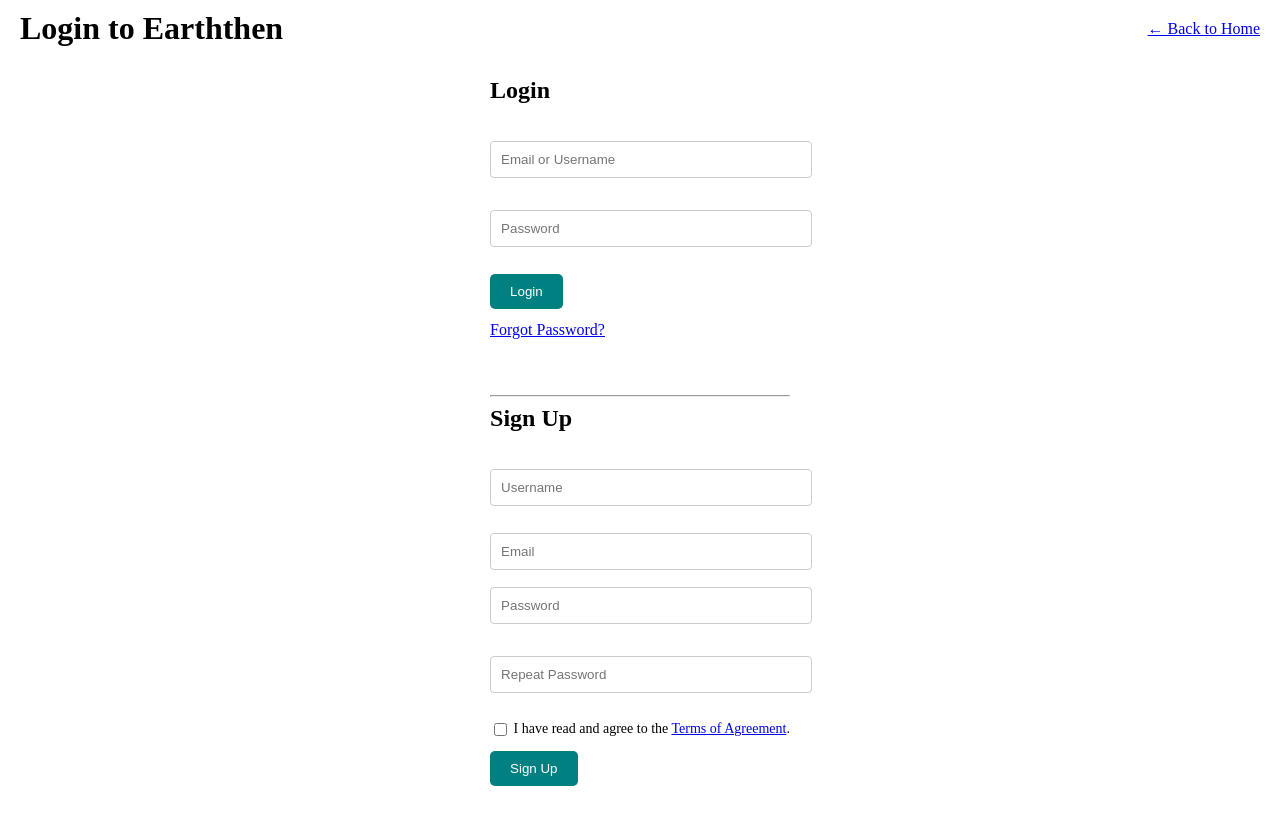
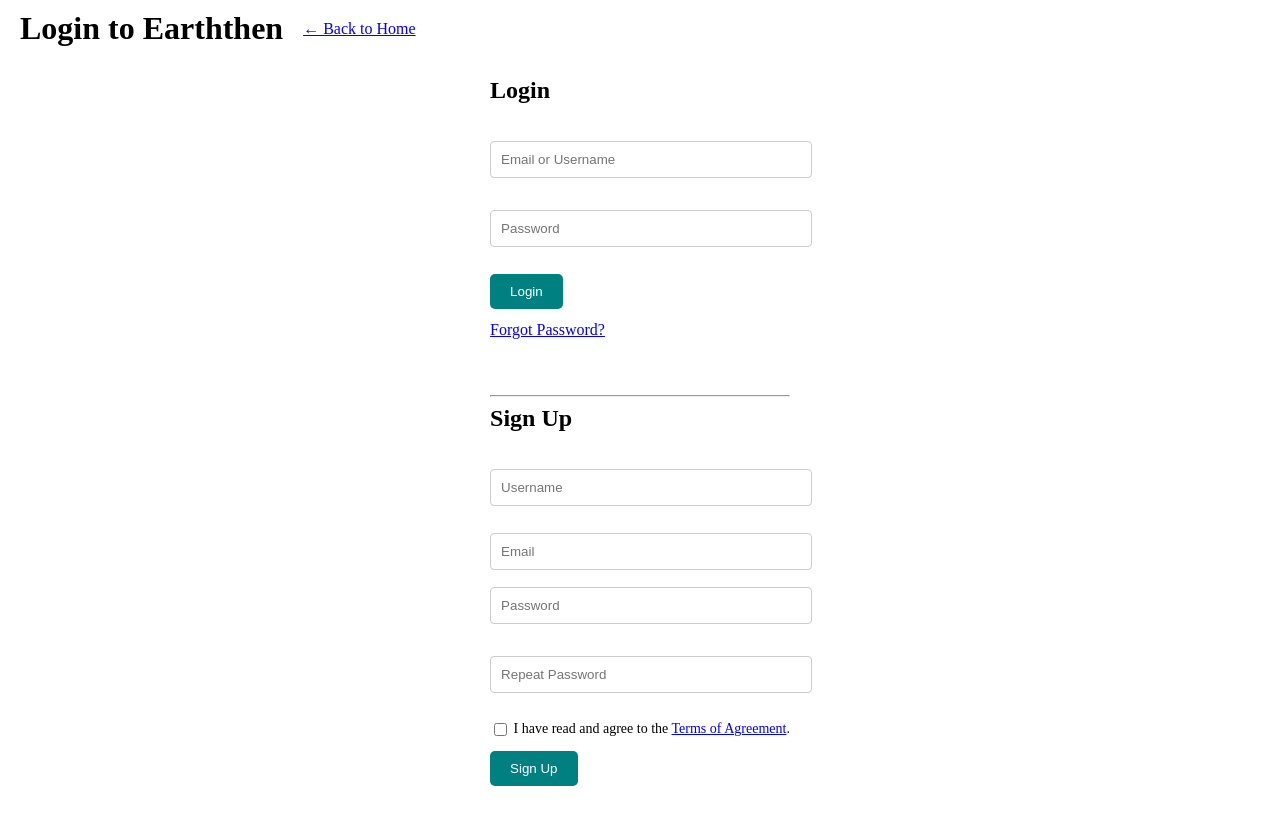
Before and after one commit to ZCaks/historic-earth, a website: page login.html in a window 1280 px wide. Drawn offline with Linux system fonts and the light colour scheme; no server answers.

```diff
--- a/style.css
+++ b/style.css
@@ -230,7 +230,7 @@
 header {
   display: flex;
   align-items: center;
-  justify-content: space-between;
+  justify-content: flex-start; /* ✅ group items together */
   padding: 10px 20px; /* 20px padding on left and right */
   gap: 20px; /* smaller gap */
   min-height: 50px;
```
